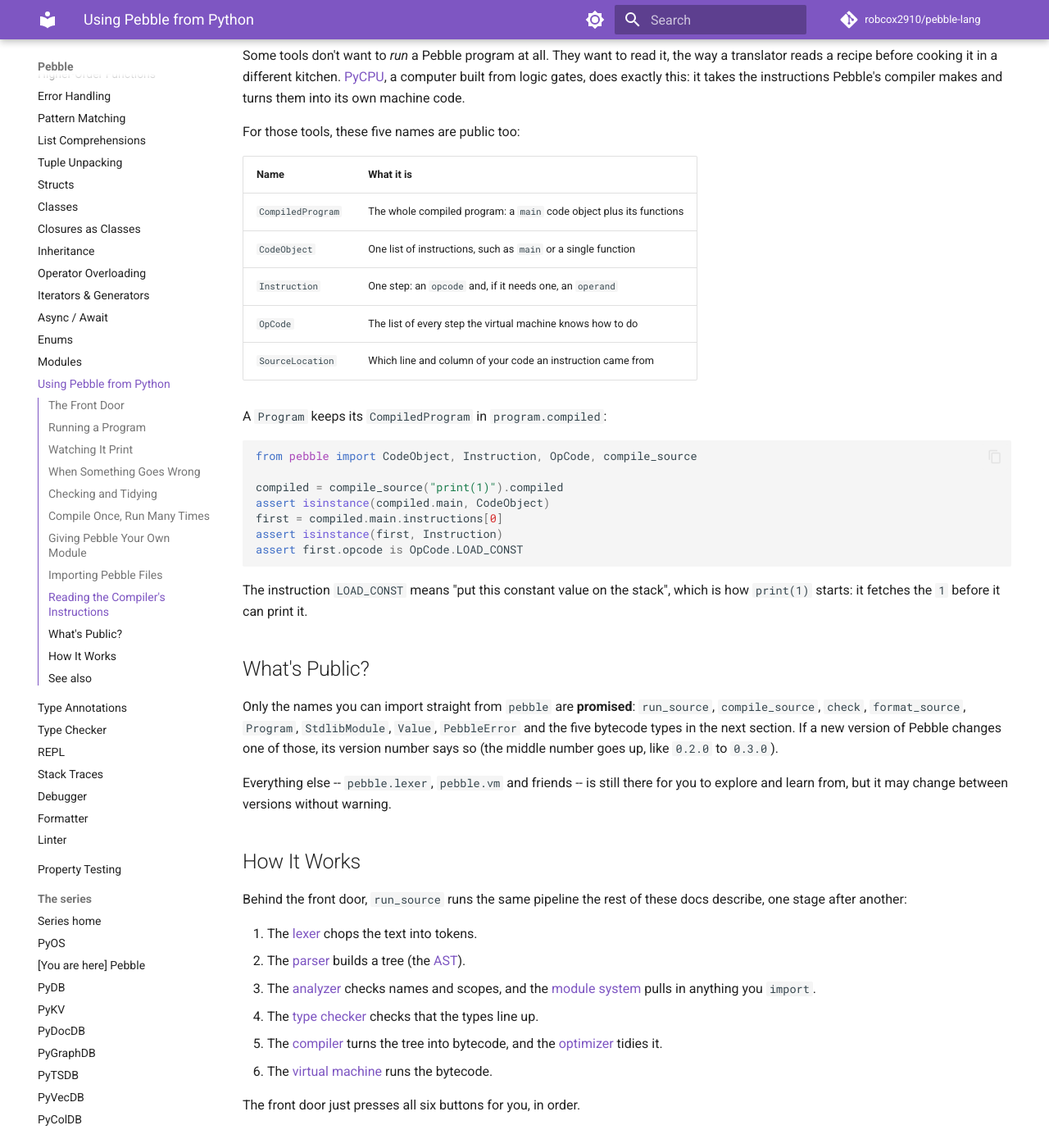
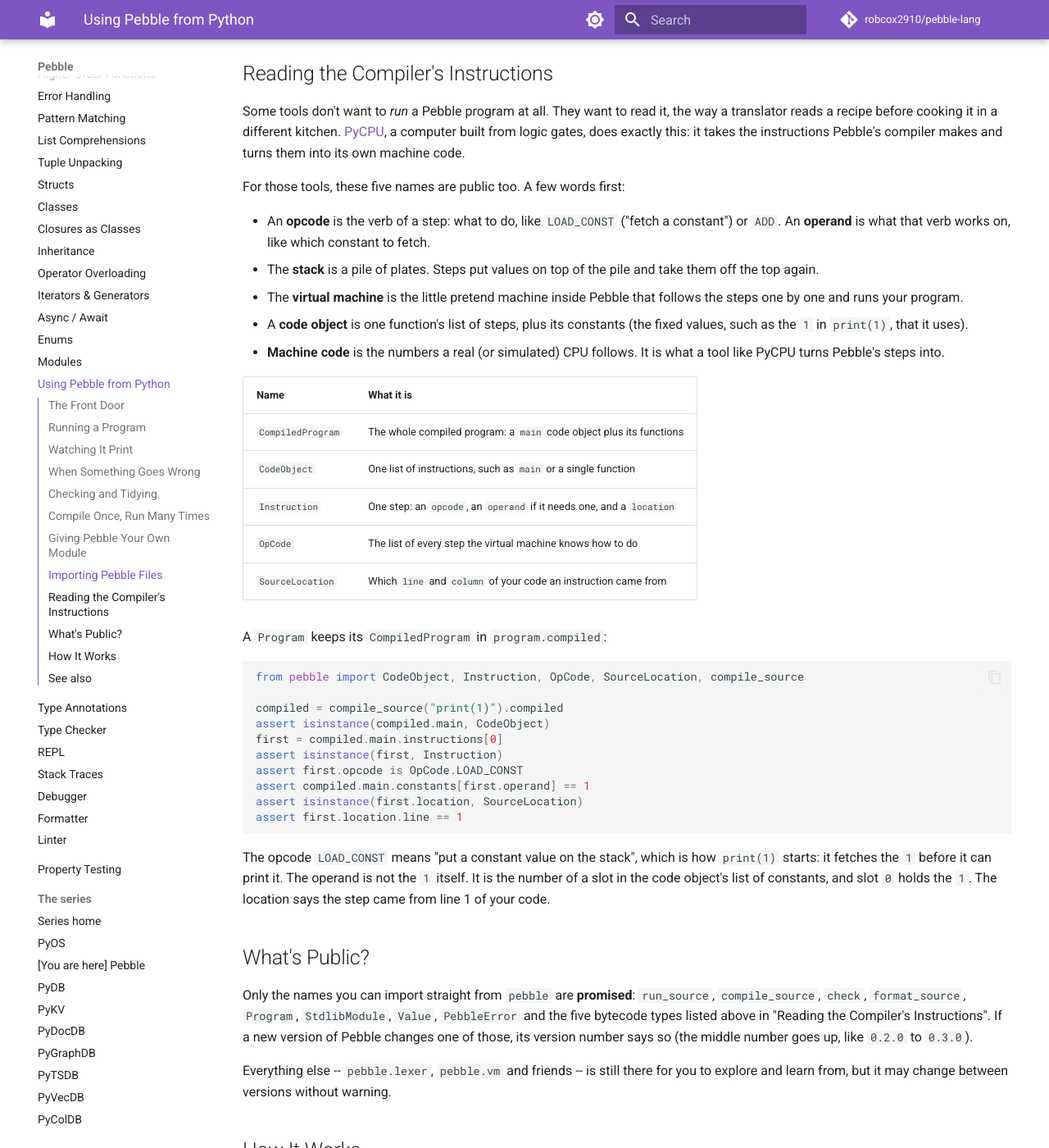
Before and after one commit to robcox2910/pebble-lang, an MkDocs documentation site: the page built from docs/concepts/using-pebble-from-python.md, in a window 1280 px wide and 1400 px high, scrolled down 3671 px. Shown: the whole window at 82% size. Built offline with MkDocs 1.6.1 and Material for MkDocs 9.7.7, drawn with Linux system fonts in a browser that asks for light colours; comment, search, counter and statistics services are not loaded; some of the changed text lies outside the part shown.

Commit message:
docs: explain the bytecode words and show SourceLocation
Co-Authored-By: Claude Sonnet 5.5 <noreply@anthropic.com>

````diff
--- a/docs/concepts/using-pebble-from-python.md
+++ b/docs/concepts/using-pebble-from-python.md
@@ -20,6 +20,10 @@ straight from `pebble`.
 | `compile_source` | Check a program once, then run it as often as you like |
 | `check` | Is this program well-formed? |
 | `format_source` | Tidy a program into Pebble's one true style |
+
+(There are also five types for tools that want to *read* a compiled
+program instead of running it; see
+[Reading the Compiler's Instructions](#reading-the-compilers-instructions).)
 
 Every example on this page really runs: the test suite executes each one,
 and each checks its own result with `assert`.
@@ -192,38 +196,55 @@ kitchen. [PyCPU](https://github.com/robcox2910/pycpu), a computer built
 from logic gates, does exactly this: it takes the instructions Pebble's
 compiler makes and turns them into its own machine code.
 
-For those tools, these five names are public too:
+For those tools, these five names are public too. A few words first:
+
+- An **opcode** is the verb of a step: what to do, like `LOAD_CONST`
+  ("fetch a constant") or `ADD`. An **operand** is what that verb works
+  on, like which constant to fetch.
+- The **stack** is a pile of plates. Steps put values on top of the pile
+  and take them off the top again.
+- The **virtual machine** is the little pretend machine inside Pebble
+  that follows the steps one by one and runs your program.
+- A **code object** is one function's list of steps, plus its constants
+  (the fixed values, such as the `1` in `print(1)`, that it uses).
+- **Machine code** is the numbers a real (or simulated) CPU follows. It
+  is what a tool like PyCPU turns Pebble's steps into.
 
 | Name | What it is |
 |---|---|
 | `CompiledProgram` | The whole compiled program: a `main` code object plus its functions |
 | `CodeObject` | One list of instructions, such as `main` or a single function |
-| `Instruction` | One step: an `opcode` and, if it needs one, an `operand` |
+| `Instruction` | One step: an `opcode`, an `operand` if it needs one, and a `location` |
 | `OpCode` | The list of every step the virtual machine knows how to do |
-| `SourceLocation` | Which line and column of your code an instruction came from |
+| `SourceLocation` | Which `line` and `column` of your code an instruction came from |
 
 A `Program` keeps its `CompiledProgram` in `program.compiled`:
 
 ```python
-from pebble import CodeObject, Instruction, OpCode, compile_source
+from pebble import CodeObject, Instruction, OpCode, SourceLocation, compile_source
 
 compiled = compile_source("print(1)").compiled
 assert isinstance(compiled.main, CodeObject)
 first = compiled.main.instructions[0]
 assert isinstance(first, Instruction)
 assert first.opcode is OpCode.LOAD_CONST
+assert compiled.main.constants[first.operand] == 1
+assert isinstance(first.location, SourceLocation)
+assert first.location.line == 1
 ```
 
-The instruction `LOAD_CONST` means "put this constant value on the
-stack", which is how `print(1)` starts: it fetches the `1` before it can
-print it.
+The opcode `LOAD_CONST` means "put a constant value on the stack", which
+is how `print(1)` starts: it fetches the `1` before it can print it. The
+operand is not the `1` itself. It is the number of a slot in the code
+object's list of constants, and slot `0` holds the `1`. The location says
+the step came from line 1 of your code.
 
 ## What's Public?
 
 Only the names you can import straight from `pebble` are **promised**:
 `run_source`, `compile_source`, `check`, `format_source`, `Program`,
-`StdlibModule`, `Value`, `PebbleError` and the five bytecode types in
-the next section. If a new version of Pebble
+`StdlibModule`, `Value`, `PebbleError` and the five bytecode types
+listed above in "Reading the Compiler's Instructions". If a new version of Pebble
 changes one of those, its version number says so (the middle number goes
 up, like `0.2.0` to `0.3.0`).
 
````
